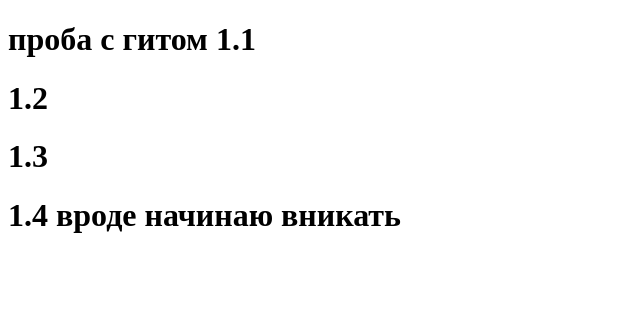
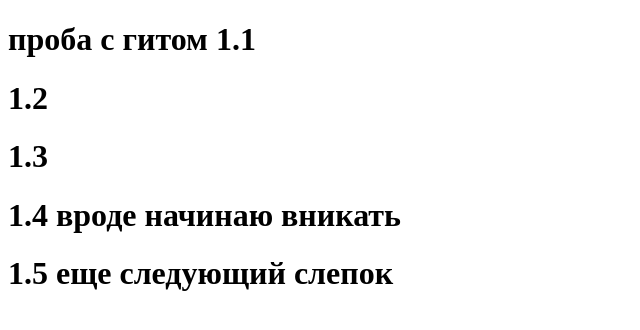
Before and after one commit to Ivan26ru/first, a plain HTML site: page index.html in a window 1280 px wide. Shown: the whole page, without its empty margins (0-640 px from the left). Drawn offline with Linux system fonts and the light colour scheme.

Commit message:
third commit

```diff
--- a/index.html
+++ b/index.html
@@ -9,5 +9,6 @@
 	<h1>1.2</h1>
 	<h1>1.3</h1>
 	<h1>1.4 вроде начинаю вникать</h1>
+	<h1>1.5 еще следующий слепок</h1>
 </body>
 </html>
```
